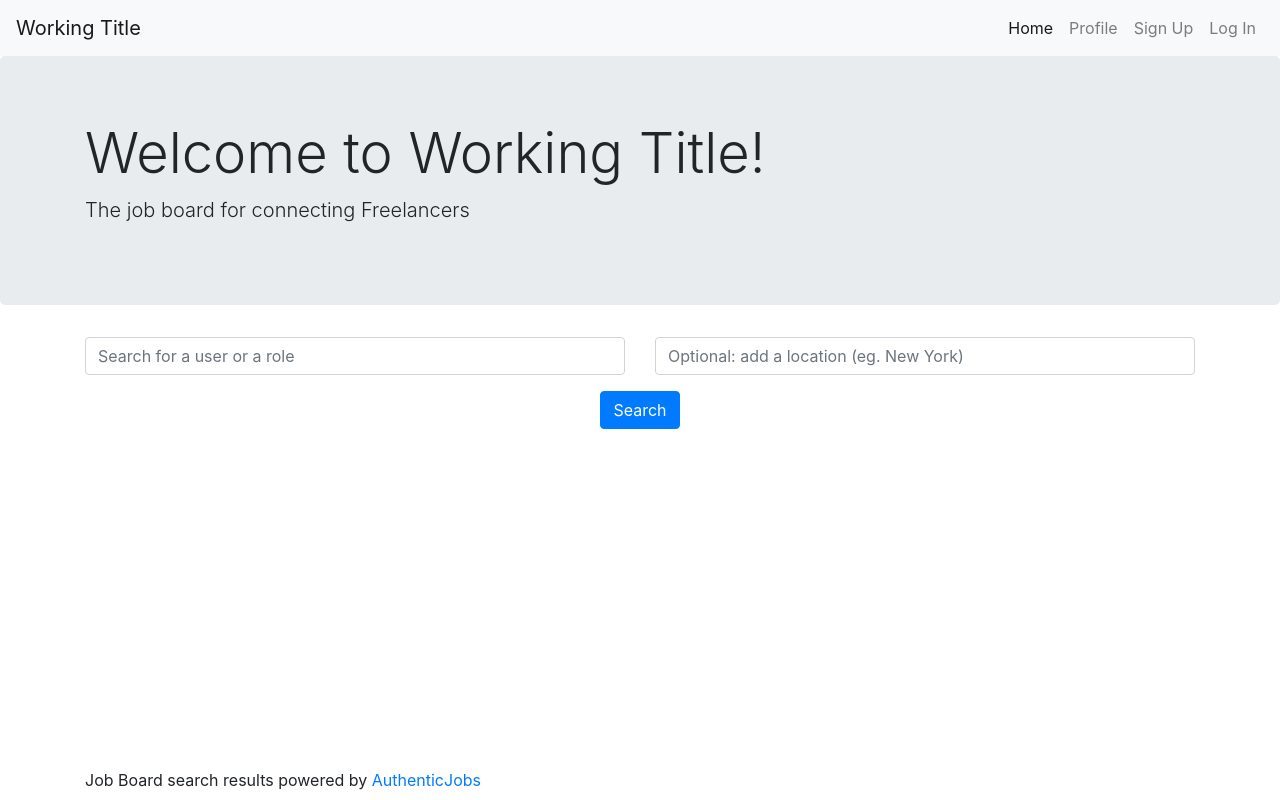
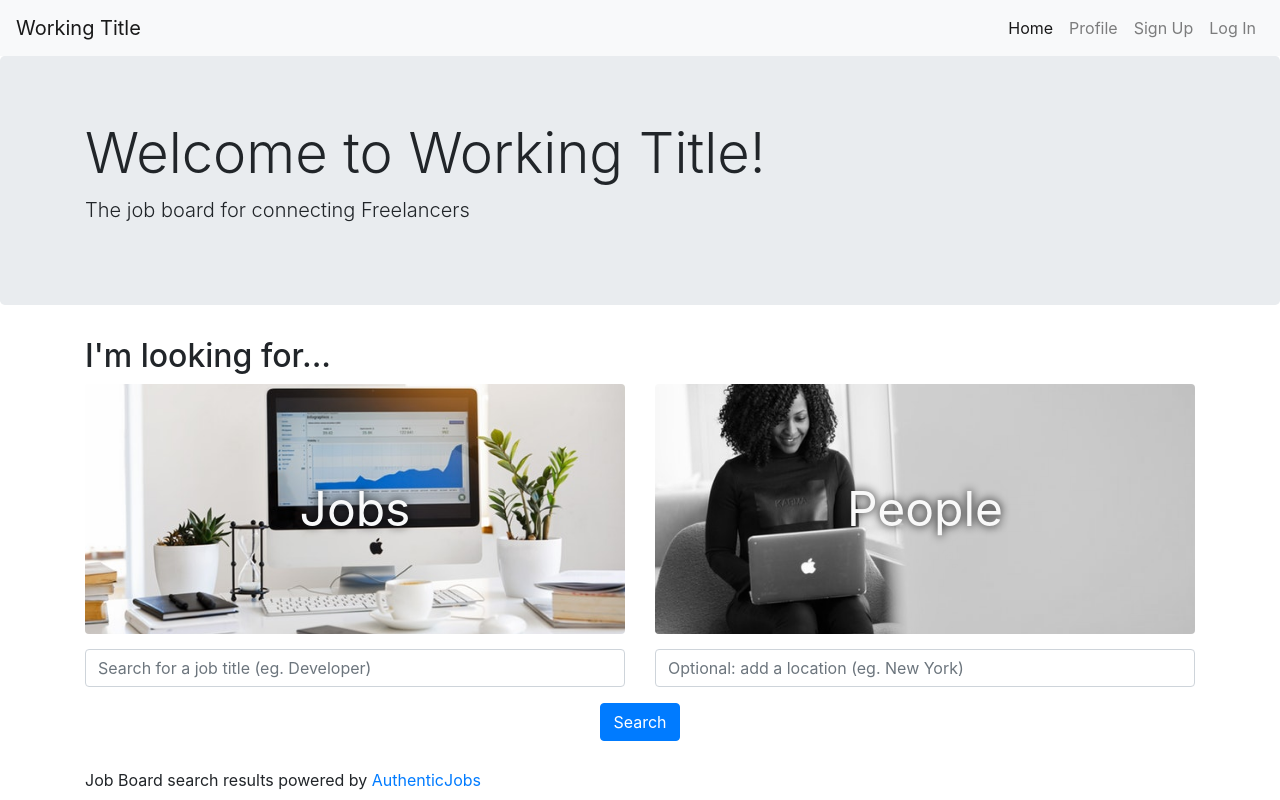
Before and after one commit to DreissenZulu/Project-3, a React (Create React App) app in the folder client/: page /home in a window 1280 px wide. Built offline with nearby package versions, Linux system fonts and the light colour scheme.

Commit message:
Added new function handleType, which checks which type of search is desired by the user and saves it to state

```diff
--- a/client/src/pages/Landing.js
+++ b/client/src/pages/Landing.js
@@ -6,16 +6,21 @@ import axios from 'axios';
 function Landing() {
     const [search, setSearch] = useState({
         query: "",
-        location: ""
+        location: "",
+        type: "jobs"
     })
     const [results, setResults] = useState([])
 
     function handleSearch(event) {
         if (event.target.name === "search") {
-            setSearch({...search, query: event.target.value});
+            setSearch({ ...search, query: event.target.value });
         } else if (event.target.name === "location") {
-            setSearch({...search, location: event.target.value});
+            setSearch({ ...search, location: event.target.value });
         }
+    }
+
+    function handleType(event) {
+        setSearch({ ...search, type: event.target.value });
     }
 
     async function submitSearch(event) {
@@ -36,7 +41,20 @@ function Landing() {
                     <p className="lead">The job board for connecting Freelancers</p>
                 </div>
             </div>
-            <SearchBar handleSearch={handleSearch} submitSearch={submitSearch} />
+
+            <div className="container">
+                <h2>I'm looking for...</h2>
+                <div className="row">
+                    <div className="col-6">
+                        <button className={search.type === "jobs" ? "btn search-type-btn text-light job-btn-select" : "btn search-type-btn text-light job-btn-deselect"} onClick={handleType} value="jobs">Jobs</button>
+                    </div>
+                    <div className="col-6">
+                        <button className={search.type === "people" ? "btn search-type-btn text-light people-btn-select" : "btn search-type-btn text-light people-btn-deselect"} onClick={handleType} value="people">People</button>
+                    </div>
+                </div>
+            </div>
+
+            <SearchBar searchType={search.type} handleSearch={handleSearch} submitSearch={submitSearch} />
             <div className="container">
                 <SearchResults results={results} />
             </div>
```
